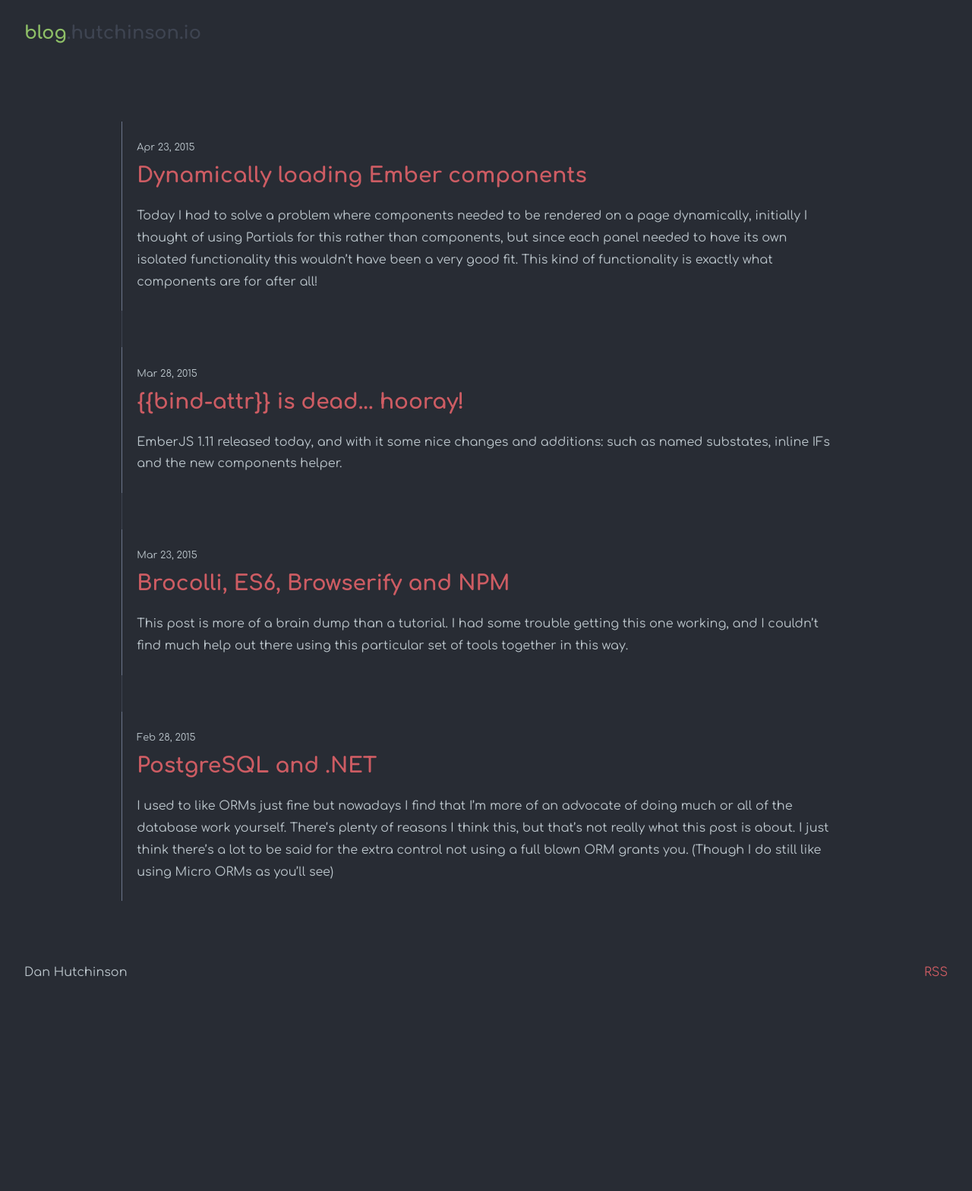
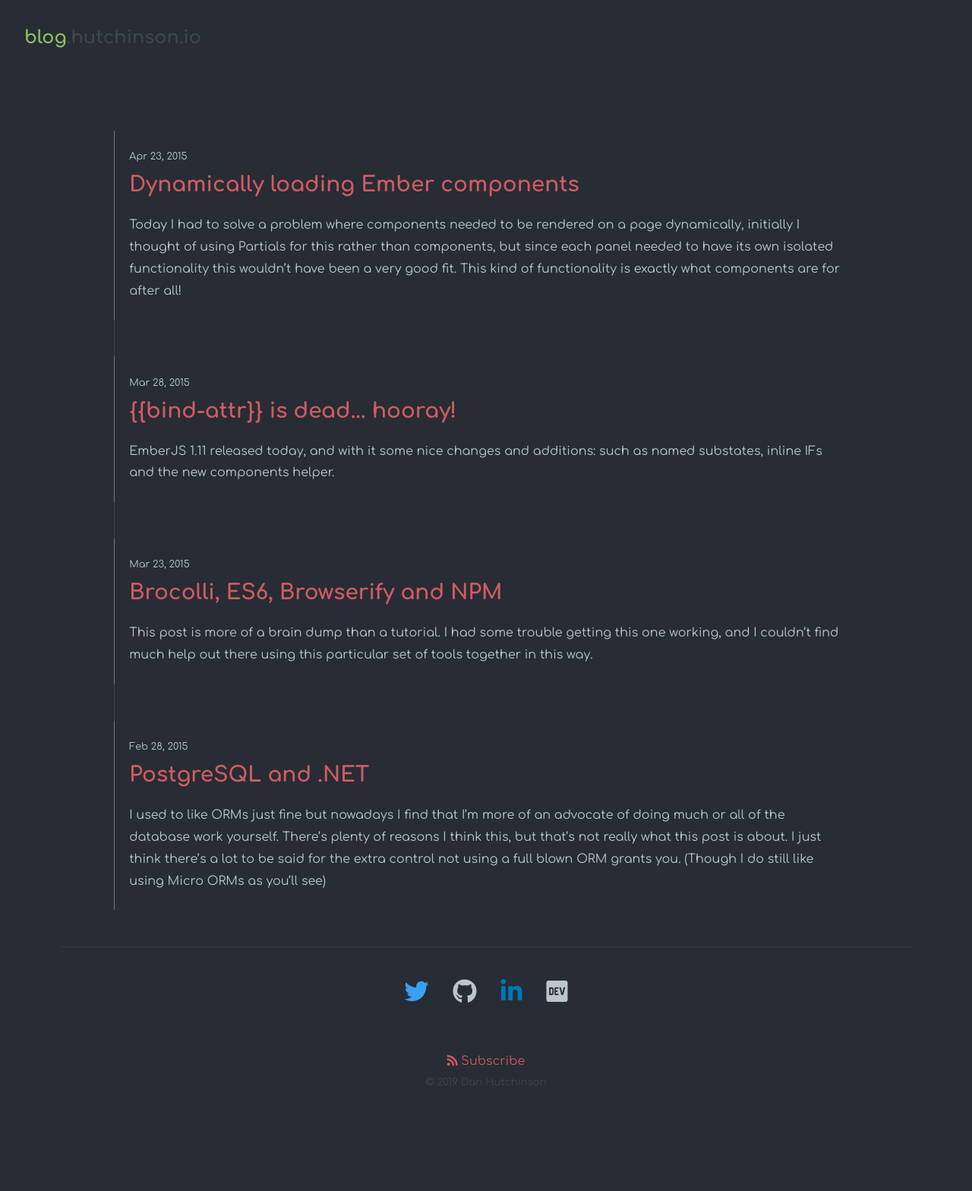
Before and after one commit to danielhutchinson/danielhutchinson.github.io, a Jekyll site: the page built from index.md, in a window 1280 px wide. Shown: the whole page at 76% size. Built offline with Jekyll 4.4.1, drawn with Linux system fonts in a browser that asks for light colours; nearby versions of some CDN libraries; before the commit the page ends 1343 px from its top, so only the background shows below that.

Commit message:
update footer

```diff
--- a/_layouts/default.html
+++ b/_layouts/default.html
@@ -9,6 +9,7 @@
     <link rel="stylesheet" href="/assets/main.css" | relative_url }}">
     <link rel="stylesheet" href="//cdnjs.cloudflare.com/ajax/libs/highlight.js/9.15.6/styles/atom-one-dark.min.css">
     <script src="//cdnjs.cloudflare.com/ajax/libs/highlight.js/9.15.6/highlight.min.js"></script>
+    <link rel="stylesheet" href="https://use.fontawesome.com/releases/v5.8.1/css/all.css" integrity="sha384-50oBUHEmvpQ+1lW4y57PTFmhCaXp0ML5d60M1M7uH2+nqUivzIebhndOJK28anvf" crossorigin="anonymous">
     {%- feed_meta -%}
     {%- if jekyll.environment == 'production' and site.google_analytics -%}
     {%- include google-analytics.html -%}
@@ -24,8 +25,15 @@
     </main>
 
     <footer class="page-footer">
-        Dan Hutchinson
-        <p class="feed-subscribe"><a href="{{ "/feed.xml" | relative_url }}">RSS</a></p>
+
+        <div class="social">
+            <a class="twitter" target="_blank" href="https://twitter.com/danwhutchinson"><i class="fab fa-twitter"></i></a>
+            <a class="github" target="_blank" href="https://github.com/danielhutchinson"><i class="fab fa-github"></i></a>
+            <a class="linkedin" target="_blank" href="https://www.linkedin.com/in/danhutch/"><i class="fab fa-linkedin-in"></i></a>
+            <a class="devto" target="_blank" href="https://dev.to/danielhutchinson"><i class="fab fa-dev"></i></a>
+        </div>
+        <a class="rss" href="{{ "/feed.xml" | relative_url }}"><i class="fa fa-rss"></i> Subscribe</a>
+        <p><small>&copy; 2019 Dan Hutchinson</small></p>
     </footer>
 
     <script>
--- a/assets/main.scss
+++ b/assets/main.scss
@@ -9,6 +9,9 @@ $white: #bbc5cb;
 $primary-color: #cd5c63;
 $secondary-color: #8ebf67;
 $tertiary-color: #c1895a;
+$twitter-color: #38a1f3;
+$github-color: #333;
+$linkedin-color: #0077b5;
 
 /*
     Scaffolding
@@ -46,7 +49,7 @@ a {
 h1 {
   font-size: 3em;
   margin-bottom: 1em;
-  line-height: 1;
+  line-height: 1.5em;
 }
 
 h2 {
@@ -60,7 +63,8 @@ p {
 }
 
 .page-content {
-  width: 75%;
+  width: 80%;
+  max-width: 980px;
   margin: 0 auto;
 }
 
@@ -109,13 +113,13 @@ code {
 
   li {
     margin-left: -1px;
-    padding: 1.2em 1.2em .5em 1.2em;
+    padding: 1.2em 1.2em 0.5em 1.2em;
     border-left: 1px solid lighten($dark-grey, 30%);
     margin-top: 3em;
 
     h2 {
-        padding-bottom: .5em;
-        margin: 0;
+      padding-bottom: 0.5em;
+      margin: 0;
     }
 
     .post-date {
@@ -125,8 +129,8 @@ code {
 }
 
 .post-meta {
-    margin-top: -2em;
-    margin-bottom: 3em;
+  margin-top: -2em;
+  margin-bottom: 3em;
 }
 
 /*
@@ -134,8 +138,60 @@ code {
 */
 
 .page-footer {
+  border-top: 1px solid lighten($dark-grey, 5%);
+  margin: 5em;
   display: flex;
-  justify-content: space-between;
+  justify-content: center;
+  align-items: center;
+  flex-direction: column;
   padding: 2em;
   margin-top: 3em;
+
+  .rss {
+    display: block;
+    padding-top: 3em;
+  }
+
+  .social {
+    display: flex;
+    justify-content: center;
+    font-size: 2em;
+
+    a {
+      margin: 0 0.5em;
+
+      &.twitter {
+        color: $twitter-color;
+        &:hover {
+          color: lighten($twitter-color, 10%);
+        }
+      }
+
+      &.github {
+        color: $white;
+        &:hover {
+          color: lighten($white, 10%);
+        }
+      }
+
+      &.linkedin {
+        color: $linkedin-color;
+        &:hover {
+          color: lighten($linkedin-color, 10%);
+        }
+      }
+
+      &.devto {
+        color: $white;
+        &:hover {
+          color: lighten($white, 10%);
+        }
+      }
+    }
+  }
+
+  p small {
+    display: block;
+    color: lighten($dark-grey, 10%);
+  }
 }
```
